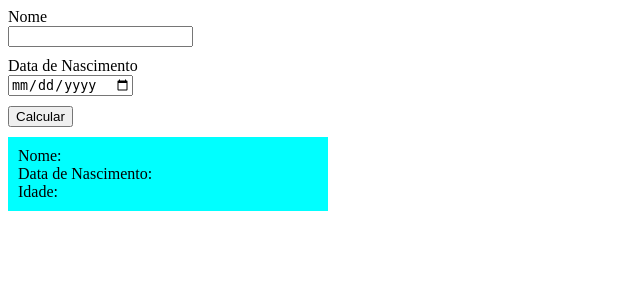
After one commit to belsouza/phpbox, a PHP site: page /modulos/scriptNascimento.php in a window 1280 px wide. The commit adds this page. Shown: the top 300 px of the page, without its empty margins (0-640 px from the left). Run offline with PHP 8.4, Linux system fonts and the light colour scheme; data that the repository does not hold is empty.

Commit message:
Calcular idade

```diff
--- /dev/null
+++ b/modulos/scriptNascimento.php
@@ -0,0 +1,62 @@
+<!--
+criar um script php que calcule a sua idade a partir da data do seu nascimento e mostre na tela.
+O resultado deverá ser seu nome, sua data de nascimento e sua idade.
+-->
+<!doctype html>
+<html>
+<head>
+<meta charset="utf-8">
+<title>Documento sem título</title>
+
+<style>
+	label { display: block; }
+	input { margin-bottom: 10px; }
+	.response{ background-color: aqua; padding: 10px; width: 300px; margin: 10px 0; }
+
+
+</style>
+</head>
+
+
+<body>
+	<form action="#">
+		<div>
+			<label>Nome</label>
+			<input type="text"  name="nome" >
+		</div>
+
+		<div>
+			<label>Data de Nascimento</label>
+			<input type="date"  name="data" placeholder="dd/mm/yyyy" >
+		</div>
+
+		<button type="submit">Calcular</button>
+
+	</form>
+
+	<?php
+
+	if(isset($_GET["nome"]) && isset($_GET["data"]))
+	{
+		$name = $_GET["nome"];
+		$data = $_GET["data"];
+
+		$calcdata = explode("-", $data);
+		$currentyear = date("Y");
+
+		$idade = $currentyear - $calcdata[0];
+		$datanascimento = $calcdata[2]. "/" . $calcdata[1]. "/" .$calcdata[0];
+	}
+
+	?>
+
+	<div class="response">
+	<?php
+
+		echo "Nome: " . $name . "<br/>Data de Nascimento: " . $datanascimento . "<br/>Idade: " . $idade;
+
+	?>
+	</div>
+
+</body>
+</html>
```
Also changed, not shown: index.php (+1 -12 lines), modulos/helloWorld.php (added, +24 -0 lines), README.md.
